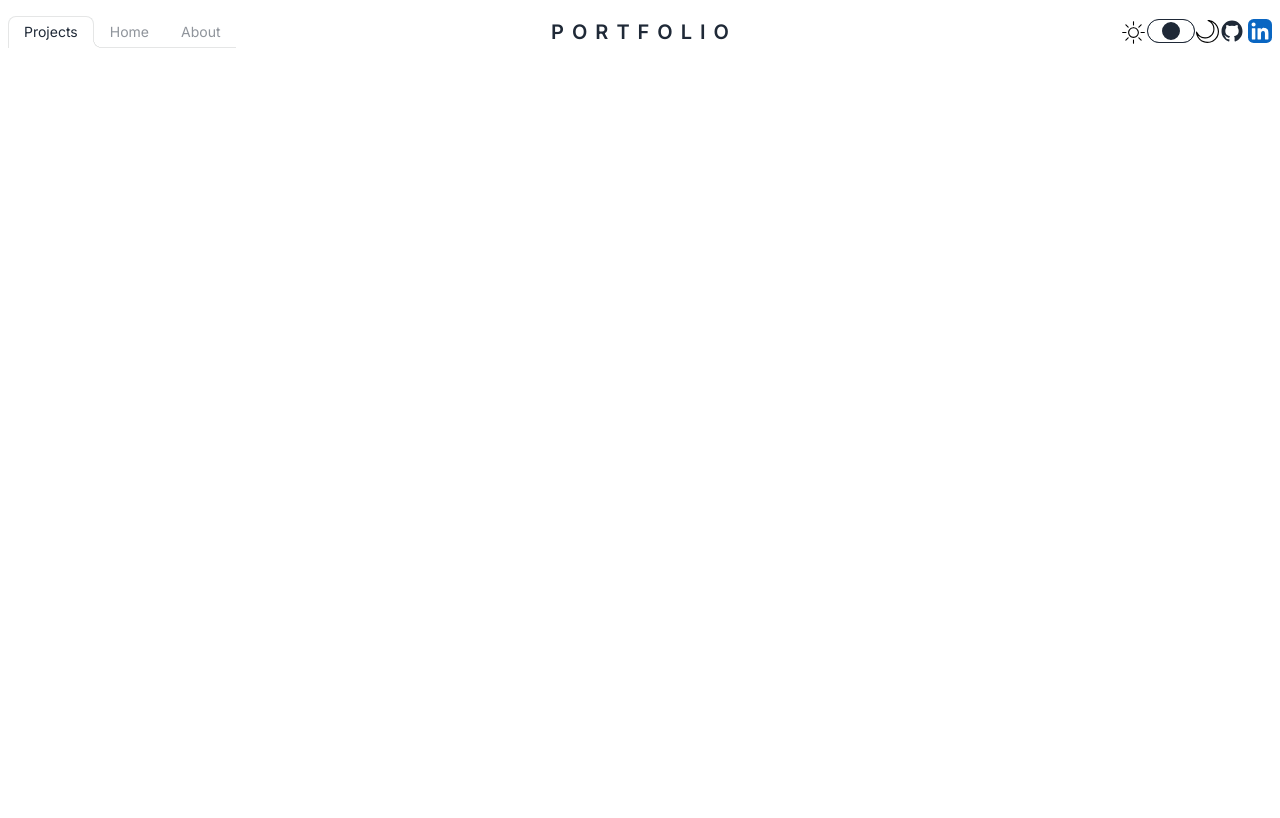
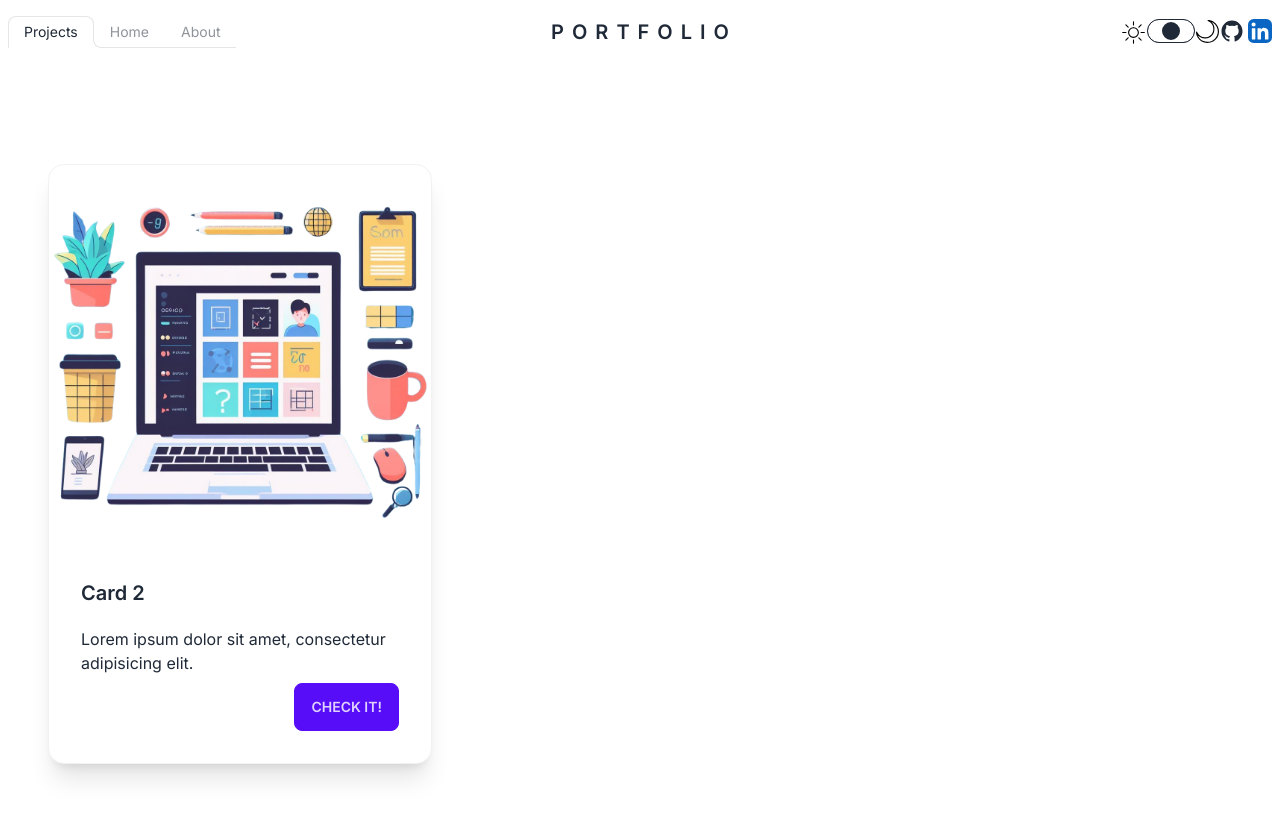
Before and after one commit to spexea/port-next, a Next.js app: page /projects in a window 1280 px wide. Shown: the top 818 px of the page. Built offline with nearby package versions, Linux system fonts and the light colour scheme.

Commit message:
Update cards.tsx

```diff
--- a/src/app/components/ts/modules/cards.tsx
+++ b/src/app/components/ts/modules/cards.tsx
@@ -1,51 +1,15 @@
 import React from "react";
 import Card from "./cards_data";
-import Ti1 from "@/app/components/data/Tiara1.jpg";
-import Ti2 from "@/app/components/data/Tiara2.jpg";
+import laptop from "../../data/image.png";
 
 const cardsData = [
-  // {
-  //   imageSrc: Ti1.src,
-  //   title: "Card 1",
-  //   content: "Lorem ipsum dolor sit amt, consectetur adipisicing elit.",
-  //   width: Ti1.width,
-  //   height: Ti1.height,
-  // },
-  // {
-  //   imageSrc: Ti2.src,
-  //   title: "Card 2",
-  //   content: "Lorem ipsum dolor sit amet, consectetur adipisicing elit.",
-  //   width: Ti2.width,
-  //   height: Ti2.height,
-  // },
-  // {
-  //   imageSrc: Ti1.src,
-  //   title: "Card 1",
-  //   content: "Lorem ipsum dolor sit amt, consectetur adipisicing elit.",
-  //   width: Ti1.width,
-  //   height: Ti1.height,
-  // },
-  // {
-  //   imageSrc: Ti2.src,
-  //   title: "Card 2",
-  //   content: "Lorem ipsum dolor sit amet, consectetur adipisicing elit.",
-  //   width: Ti2.width,
-  //   height: Ti2.height,
-  // },
-  // {
-  //   imageSrc: Ti1.src,
-  //   title: "Card 1",
-  //   content: "Lorem ipsum dolor sit amt, consectetur adipisicing elit.",
-  //   width: Ti1.width,
-  //   height: Ti1.height,
-  // },
-  // {
-  //   imageSrc: Ti2.src,
-  //   title: "Card 2",
-  //   content: "Lorem ipsum dolor sit amet, consectetur adipisicing elit.",
-  //   width: Ti2.width,
-  //   height: Ti2.height,
-  // },
+  {
+    imageSrc: laptop.src,
+    title: "Card 2",
+    content: "Lorem ipsum dolor sit amet, consectetur adipisicing elit.",
+    width: laptop.width,
+    height: laptop.height,
+  },
 ];
 
 export default function Cards() {
```
